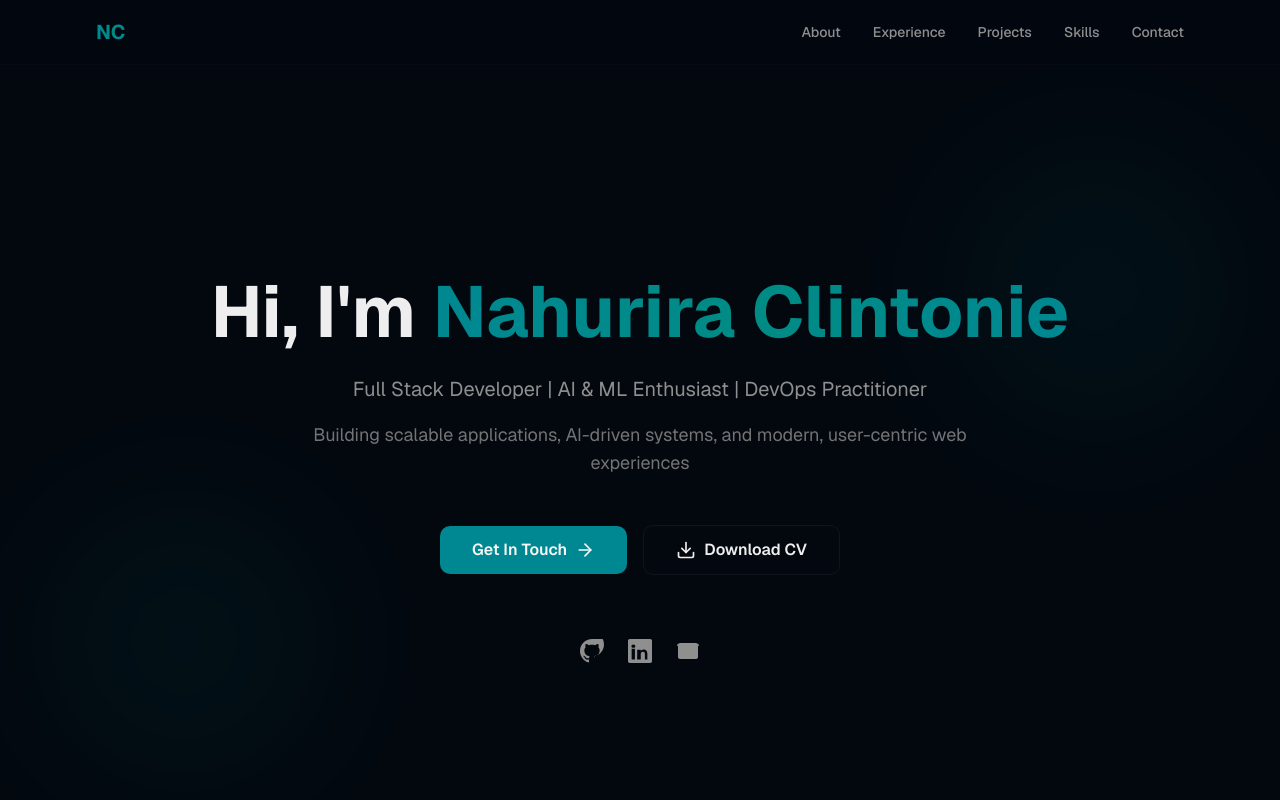
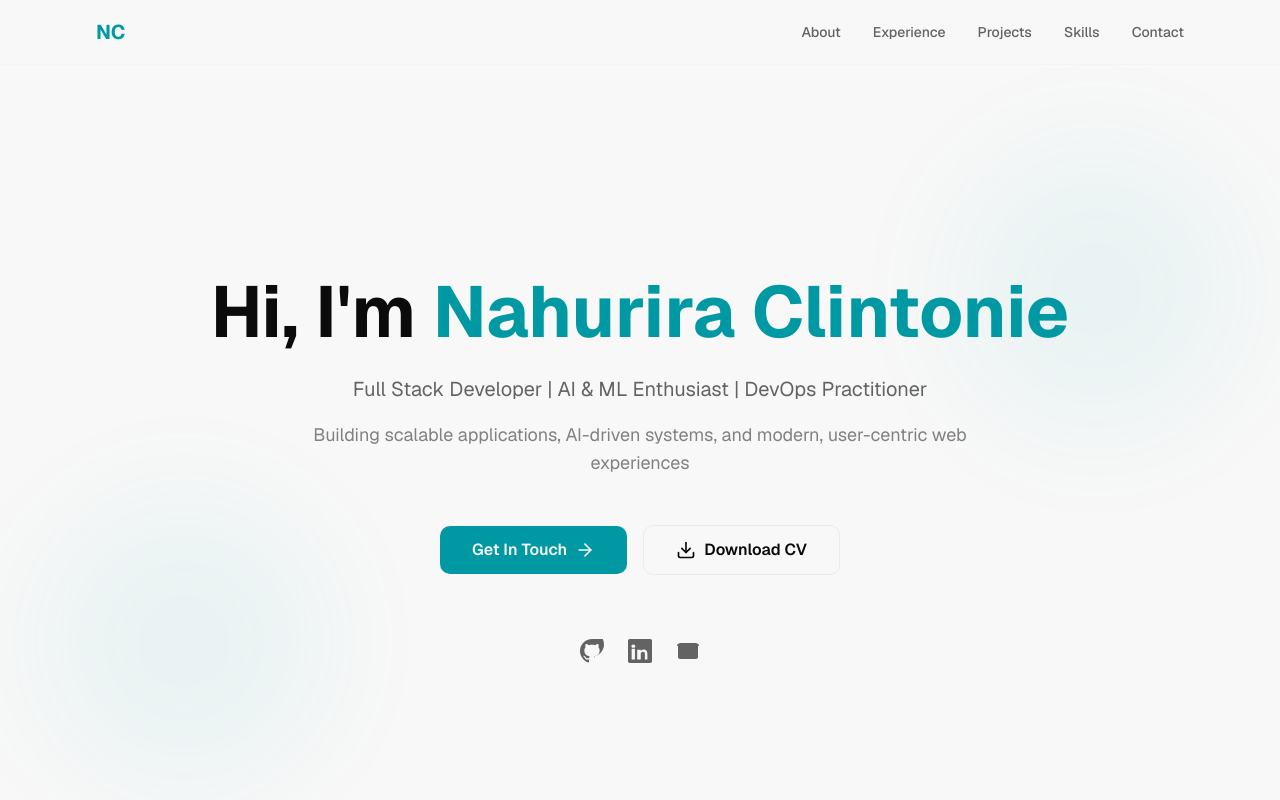
Before and after one commit to NahuriraClintonie/personal-portfolio, a Next.js app: page / in a window 1280 px wide. Shown: the top 800 px of the page. Built offline with nearby package versions, Linux system fonts and the light colour scheme.

Commit message:
style: integrate the theme provider into the layout

```diff
--- a/app/layout.tsx
+++ b/app/layout.tsx
@@ -1,6 +1,7 @@
 import type { Metadata } from 'next'
 import { Geist, Geist_Mono } from 'next/font/google'
 import './globals.css'
+import { ThemeProvider } from '@/components/theme-provider'
 
 const _geist = Geist({ subsets: ["latin"] });
 const _geistMono = Geist_Mono({ subsets: ["latin"] });
@@ -11,36 +12,34 @@ export const metadata: Metadata = {
   generator: 'Nahurira Clintonie',
   icons: {
     icon: [
-      // Light mode icon
       {
         url: 'https://api.iconify.design/ph/user-light.svg',
         media: '(prefers-color-scheme: light)',
       },
-      // Dark mode icon
       {
         url: 'https://api.iconify.design/ph/user-bold.svg',
         media: '(prefers-color-scheme: dark)',
       },
-      // Main favicon (SVG)
       {
         url: 'https://api.iconify.design/ph/code-bold.svg',
         type: 'image/svg+xml',
       },
     ],
-    // Apple touch icon
     apple: 'https://api.iconify.design/ph/code.svg',
   },
 }
 
 export default function RootLayout({
   children,
-}: Readonly<{
+}: {
   children: React.ReactNode
-}>) {
+}) {
   return (
-    <html lang="en" className="dark">
-      <body className={`font-sans antialiased`}>
-        {children}
+    <html lang="en" suppressHydrationWarning>
+      <body className="font-sans antialiased">
+        <ThemeProvider>
+          {children}
+        </ThemeProvider>
       </body>
     </html>
   )
--- a/components/theme-provider.tsx
+++ b/components/theme-provider.tsx
@@ -0,0 +1,16 @@
+"use client"
+
+import { ThemeProvider as NextThemesProvider } from "next-themes"
+import { ReactNode } from "react"
+
+export function ThemeProvider({ children }: { children: ReactNode }) {
+  return (
+    <NextThemesProvider
+      attribute="class"
+      defaultTheme="system"
+      enableSystem={true}
+    >
+      {children}
+    </NextThemesProvider>
+  )
+}
```
